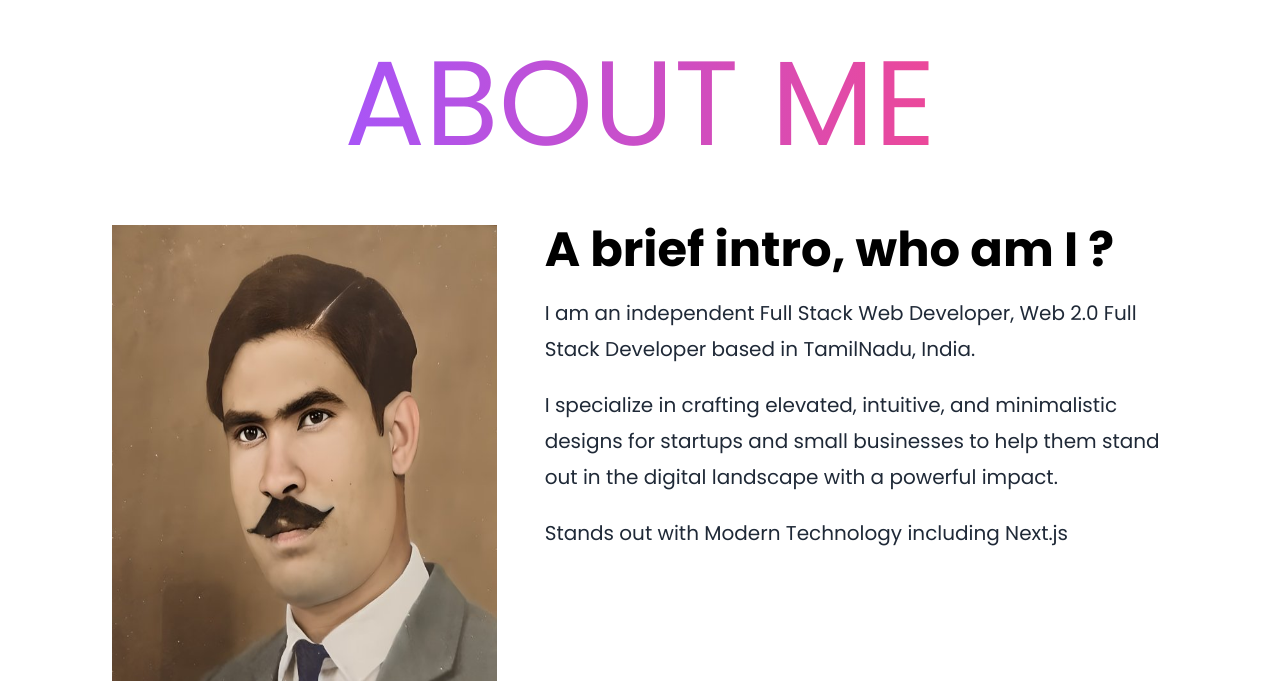
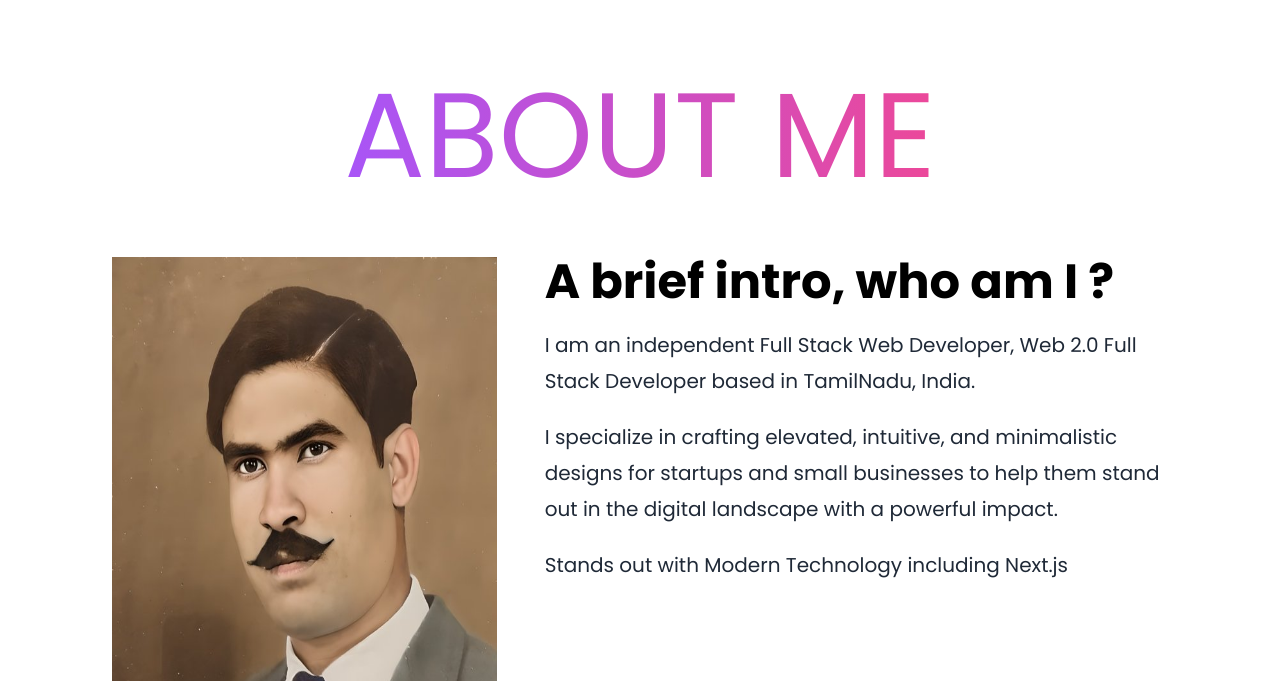
Before and after one commit to Mohamed-Parvez/parvez, a Next.js app: page / in a window 1280 px wide. Shown: the part 719-1400 px from the top of the page. Built offline with nearby package versions, Linux system fonts and the light colour scheme.

Commit message:
updated mt in about section

```diff
--- a/components/sections/About.tsx
+++ b/components/sections/About.tsx
@@ -5,7 +5,7 @@ const About = () => {
   return (
     <section
       id="about"
-      className="flex-center mx-auto mt-48 max-w-[1440px] flex-col gap-4 lg:gap-8 2xl:mx-auto"
+      className="flex-center mx-auto mt-56 max-w-[1440px] flex-col gap-4 lg:gap-8 2xl:mx-auto"
     >
       <div>
         <h1
```
